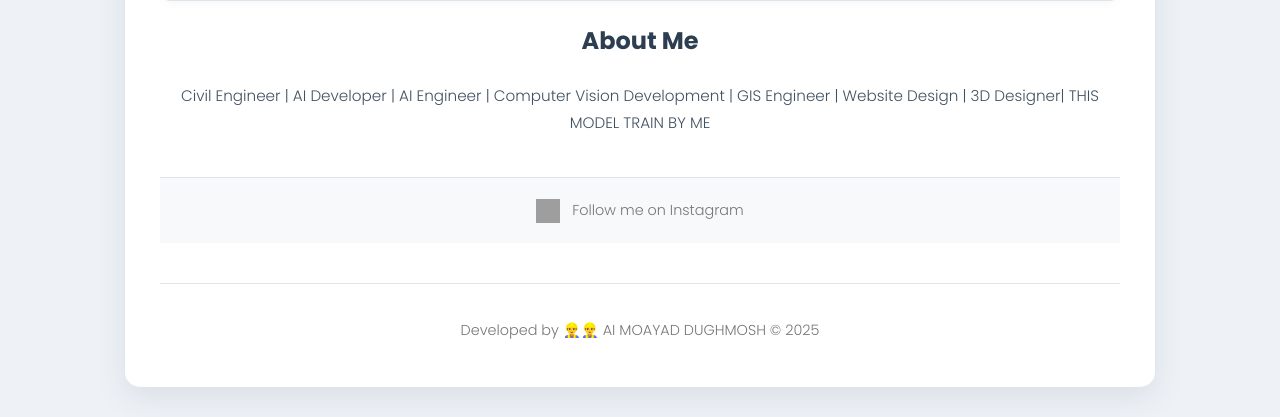
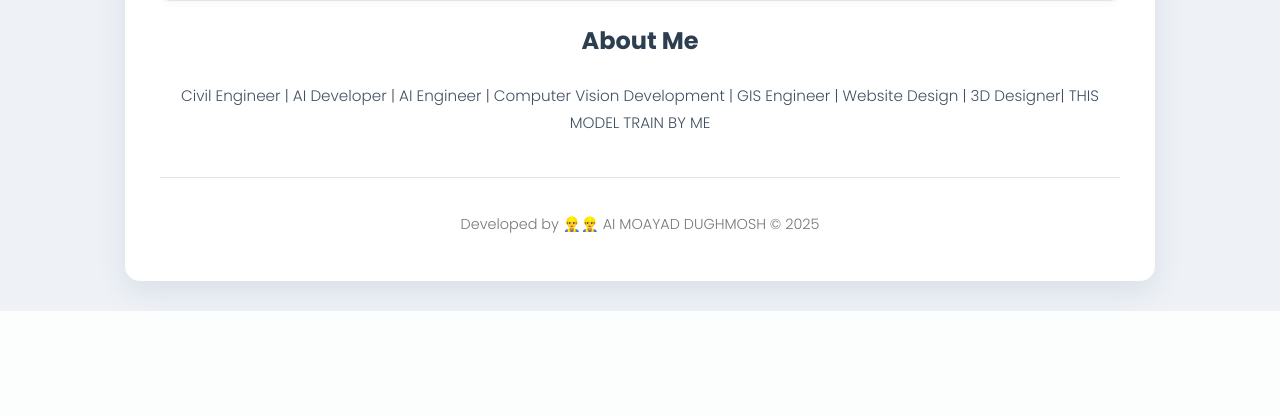
Before and after one commit to Moayad1994-cpu/AIBLURFACEWEBAPP, a Flask app: page / in a window 1280 px wide. Shown: the part 1003-1420 px from the top of the page. After the commit the page ends 1314 px from the top, so only its background shows below. Run offline with Flask 3, Linux system fonts and the light colour scheme; grey boxes are pictures that could not be loaded.

Commit message:
index_haar.html

```diff
--- a/templates/index_haar.html
+++ b/templates/index_haar.html
@@ -91,16 +91,6 @@
                 <p>Civil Engineer | AI Developer | AI Engineer | Computer Vision Development | GIS Engineer | Website Design | 3D Designer| THIS MODEL TRAIN BY ME</p>
             </section>
         </main>
-
-        <footer style="text-align: center; padding: 20px; background-color: #f8f9fa;">
-  <a href="https://www.instagram.com/your_username/" target="_blank" style="text-decoration: none; color: inherit;">
-    <img src="https://upload.wikimedia.org/wikipedia/commons/a/a5/Instagram_icon.png"
-         alt="Instagram"
-         style="width:24px; height:24px; vertical-align: middle; margin-right: 8px;">
-    Follow me on Instagram
-  </a>
-</footer>
-
 
         <footer>
             <p>Developed by 👷‍♂️👷‍♂️ AI MOAYAD DUGHMOSH © 2025</p>
```
